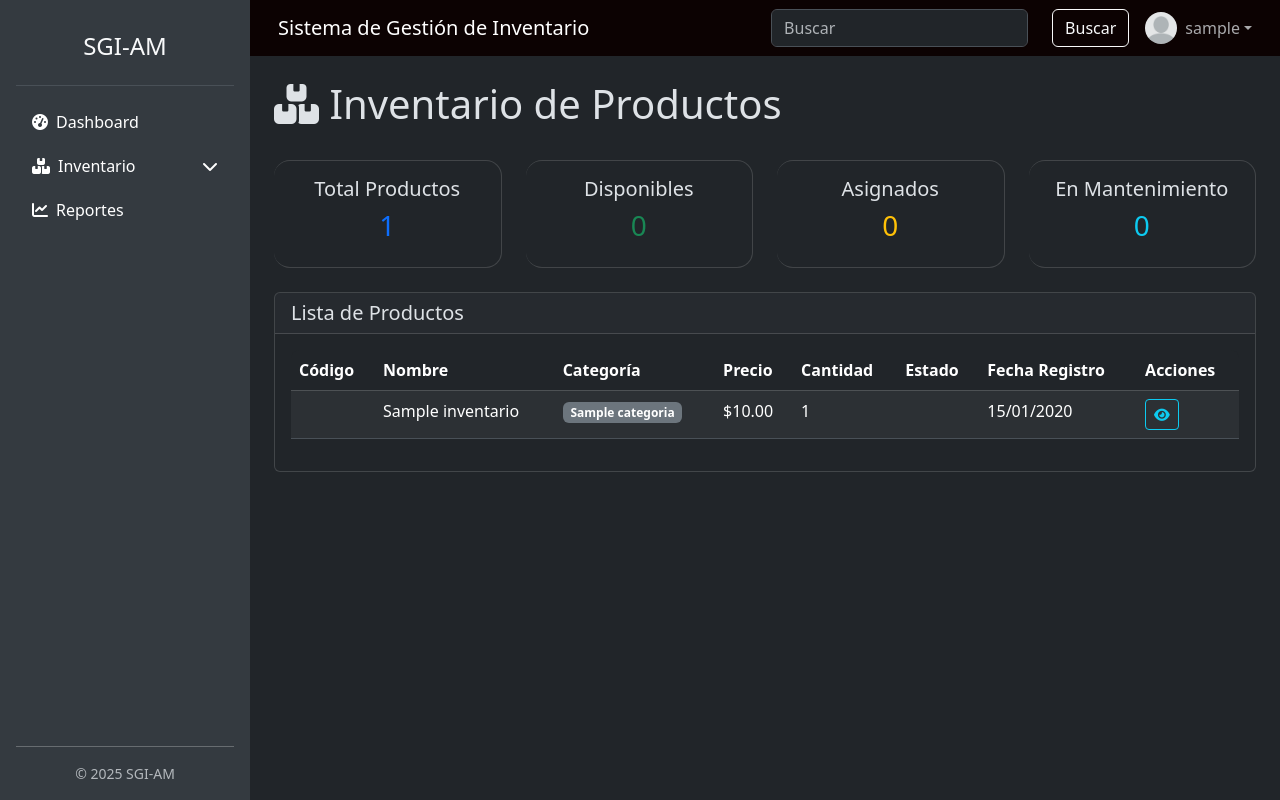
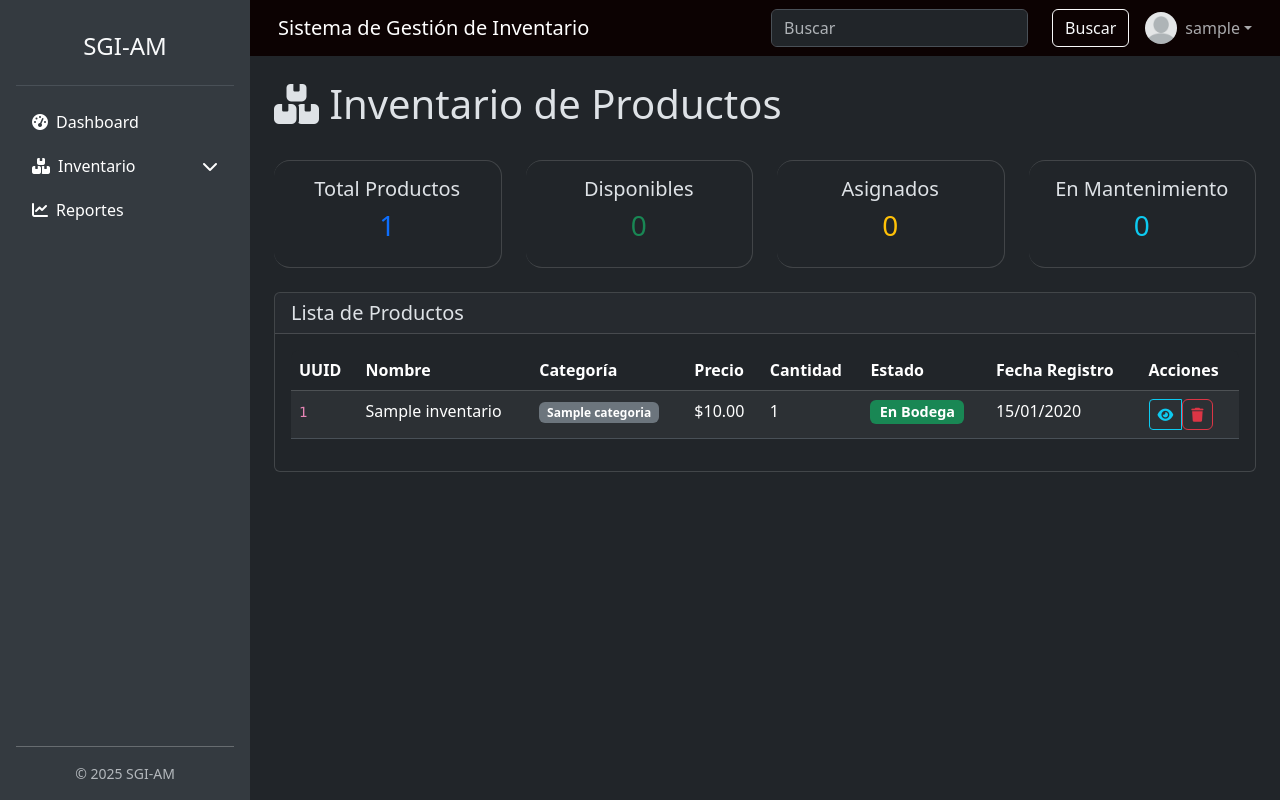
Before and after one commit to alexmartinez-off/SGI-AM, a Flask app: page /productos in a window 1280 px wide. Run offline with Flask 3, Linux system fonts and the light colour scheme; a user stored in the database is signed in; tables that the repository leaves empty hold one stand-in row (values such as "Sample post"); parts of the project's set-up code (start-up, migrations or seed data) failed here and were passed over; some libraries are stand-ins or nearby versions.

Commit message:
Añade ícono y texto al botón de crear orden de entrada, mejora la sección de filtros y actualiza la tabla de productos con nuevos campos y estados.

```diff
--- a/SGI/src/templates/inventario/listar_productos.html
+++ b/SGI/src/templates/inventario/listar_productos.html
@@ -5,6 +5,9 @@
     <h1><i class="fas fa-boxes"></i> Inventario de Productos</h1>
     {% if current_user.rol == 'admin' %}
     <div class="action-buttons">
+        <a href="{{ url_for('inventario.crear_orden_entrada') }}" class="btn btn-success">
+            <i class="fas fa-file-signature"></i> Orden de Entrada
+        </a>
         <a href="{{ url_for('inventario.crear_producto') }}" class="btn btn-primary">
             <i class="fas fa-plus"></i> Nuevo Producto
         </a>
@@ -18,18 +21,15 @@
     {% endif %}
 </div>
 
-<!-- Sección de filtros -->
-<div id="filtros-seccion" class="filter-section d-none">
+<div id="filtros-seccion" class="filter-section d-none mb-4">
     <form method="GET" action="{{ url_for('inventario.listar_productos') }}" id="filtros-form">
         <div class="row">
             <div class="col-md-3">
-                <label for="categoria" class="form-label">Categoría</label>
-                <select name="categoria" id="categoria" class="form-select">
+                <label for="categoria_id" class="form-label">Categoría</label>
+                <select name="categoria_id" id="categoria_id" class="form-select">
                     <option value="">Todas las categorías</option>
                     {% for categoria in categorias %}
-                    <option value="{{ categoria.id }}" {% if request.args.get('categoria') == categoria.id|string %}selected{% endif %}>
-                        {{ categoria.nombre }}
-                    </option>
+                    <option value="{{ categoria.id }}" {% if request.args.get('categoria_id') == categoria.id|string %}selected{% endif %}>{{ categoria.nombre }}</option>
                     {% endfor %}
                 </select>
             </div>
@@ -37,17 +37,15 @@
                 <label for="estado" class="form-label">Estado</label>
                 <select name="estado" id="estado" class="form-select">
                     <option value="">Todos los estados</option>
-                    <option value="disponible" {% if request.args.get('estado') == 'disponible' %}selected{% endif %}>Disponible</option>
-                    <option value="asignado" {% if request.args.get('estado') == 'asignado' %}selected{% endif %}>Asignado</option>
-                    <option value="mantenimiento" {% if request.args.get('estado') == 'mantenimiento' %}selected{% endif %}>En Mantenimiento</option>
+                    <option value="en_bodega" {% if request.args.get('estado') == 'en_bodega' %}selected{% endif %}>En Bodega</option>
+                    <option value="en_uso" {% if request.args.get('estado') == 'en_uso' %}selected{% endif %}>En Uso</option>
+                    <option value="daniado" {% if request.args.get('estado') == 'daniado' %}selected{% endif %}>Dañado</option>
                     <option value="dado_de_baja" {% if request.args.get('estado') == 'dado_de_baja' %}selected{% endif %}>Dado de Baja</option>
                 </select>
             </div>
             <div class="col-md-3">
-                <label for="buscar" class="form-label">Buscar</label>
-                <input type="text" name="buscar" id="buscar" class="form-control"
-                       placeholder="Buscar por nombre o código..."
-                       value="{{ request.args.get('buscar', '') }}">
+                <label for="nombre" class="form-label">Buscar</label>
+                <input type="text" name="nombre" id="nombre" class="form-control" placeholder="Buscar por nombre..." value="{{ request.args.get('nombre', '') }}">
             </div>
             <div class="col-md-3 d-flex align-items-end">
                 <div class="btn-group w-100">
@@ -63,9 +61,8 @@
     </form>
 </div>
 
-<!-- Estadísticas rápidas -->
 <div class="row mb-4">
-    <div class="col-md-3 " >
+    <div class="col-md-3">
         <div class="bg-dark card info-card">
             <div class="card-body text-center">
                 <h5 class="card-title">Total Productos</h5>
@@ -99,18 +96,17 @@
     </div>
 </div>
 
-<!-- Tabla de productos -->
 <div class="card">
     <div class="card-header">
         <h5 class="mb-0">Lista de Productos</h5>
     </div>
     <div class="card-body">
-        {% if productos %}
+        {% if productos.items %}
         <div class="table-responsive">
             <table class="table table-striped table-hover">
                 <thead class="table-dark">
                     <tr>
-                <th>Código</th>
+                        <th>UUID</th>
                         <th>Nombre</th>
                         <th>Categoría</th>
                         <th>Precio</th>
@@ -121,53 +117,64 @@
                     </tr>
                 </thead>
                 <tbody>
-                    {% for producto in productos %}
+                    {% for producto in productos.items %}
                     <tr>
-                        <td><code>{{ producto.codigo_producto }}</code></td>
+                        <td><code>{{ producto.uuid }}</code></td>
                         <td>{{ producto.nombre }}</td>
                         <td>
+                            {% if producto.categoria %}
                                 <span class="badge bg-secondary">{{ producto.categoria.nombre }}</span>
+                            {% else %}
+                                <span class="badge bg-secondary">Sin categoría</span>
+                            {% endif %}
                         </td>
+                        <td>${{ '{:,.2f}'.format(producto.precio|float) if producto.precio is not none else '0.00' }}</td>
+                        <td>{{ producto.cantidad if producto.cantidad is not none else '1' }}</td>
                         <td>
-                            ${{ '{:,.2f}'.format(producto.precio) if producto.precio is not none else '0.00' }}
-                        </td>
-                        <td>
-                            {{ producto.cantidad if producto.cantidad is not none else '0' }}
-                        </td>
-                        <td>
-                            {% if producto.estado == 'disponible' %}
-                                <span class="badge bg-success status-badge">Disponible</span>
-                            {% elif producto.estado == 'asignado' %}
-                                <span class="badge bg-warning status-badge">Asignado</span>
-                            {% elif producto.estado == 'mantenimiento' %}
-                                <span class="badge bg-info status-badge">En Mantenimiento</span>
+                            {% if producto.estado == 'en_bodega' %}
+                                <span class="badge bg-success status-badge">En Bodega</span>
+                            {% elif producto.estado == 'en_uso' %}
+                                <span class="badge bg-warning status-badge">En Uso</span>
+                            {% elif producto.estado == 'daniado' %}
+                                <span class="badge bg-info status-badge">Dañado</span>
                             {% elif producto.estado == 'dado_de_baja' %}
                                 <span class="badge bg-danger status-badge">Dado de Baja</span>
+                            {% else %}
+                                <span class="badge bg-secondary status-badge">{{ producto.estado_display }}</span>
                             {% endif %}
                         </td>
-                        <td>{{ producto.fecha_registro.strftime('%d/%m/%Y') }}</td>
+                        <td>{{ producto.fecha_registro.strftime('%d/%m/%Y') if producto.fecha_registro else '' }}</td>
                         <td>
                             <div class="btn-group btn-group-sm">
-                                <a href="{{ url_for('inventario.ver_producto', id=producto.id) }}"
-                                   class="btn btn-outline-info" title="Ver detalles">
+                                <a href="{{ url_for('inventario.ver_producto', id=producto.id) }}" class="btn btn-outline-info" title="Ver detalles">
                                     <i class="fas fa-eye"></i>
                                 </a>
                                 {% if current_user.rol == 'admin' %}
-                                <a href="{{ url_for('inventario.editar_producto', id=producto.id) }}"
-                                   class="btn btn-outline-primary" title="Editar">
+                                {% if producto.estado != 'dado_de_baja' %}
+                                <a href="{{ url_for('inventario.editar_producto', id=producto.id) }}" class="btn btn-outline-primary" title="Editar">
                                     <i class="fas fa-edit"></i>
                                 </a>
+                                {% else %}
+                                <button type="button" class="btn btn-outline-secondary disabled" title="Producto dado de baja" aria-disabled="true">
+                                    <i class="fas fa-ban"></i>
+                                </button>
+                                {% endif %}
                                 {% if producto.estado != 'dado_de_baja' %}
-                                <a href="{{ url_for('inventario.cambiar_estado_producto', id=producto.id) }}"
-                                   class="btn btn-outline-warning" title="Cambiar estado">
+                                <a href="{{ url_for('inventario.cambiar_estado_producto', id=producto.id) }}" class="btn btn-outline-warning" title="Cambiar estado">
                                     <i class="fas fa-exchange-alt"></i>
                                 </a>
                                 {% endif %}
+                                {% endif %}
+                                {% if producto.estado != 'dado_de_baja' %}
                                 <form action="{{ url_for('inventario.eliminar_producto', id=producto.id) }}" method="post" style="display:inline;" onsubmit="return confirmarEliminacion('{{ producto.nombre }}')">
                                     <button type="submit" class="btn btn-outline-danger" title="Eliminar">
                                         <i class="fas fa-trash"></i>
                                     </button>
                                 </form>
+                                {% else %}
+                                <button type="button" class="btn btn-outline-danger disabled" title="Eliminar" aria-disabled="true">
+                                    <i class="fas fa-trash"></i>
+                                </button>
                                 {% endif %}
                             </div>
                         </td>
@@ -177,49 +184,33 @@
             </table>
         </div>
 
-        <!-- Paginación -->
         {% if productos.pages > 1 %}
         <nav aria-label="Paginación de productos">
             <ul class="pagination justify-content-center">
                 {% if productos.has_prev %}
                 <li class="page-item">
-                    <a class="page-link" href="{{ url_for('inventario.listar_productos', page=productos.prev_num, **request.args) }}">
-                        Anterior
-                    </a>
+                    <a class="page-link" href="{{ url_for('inventario.listar_productos') }}?page={{ productos.prev_num }}{% if qs %}&{{ qs }}{% endif %}">Anterior</a>
                 </li>
                 {% endif %}
-
                 {% for page_num in productos.iter_pages() %}
                     {% if page_num %}
                         {% if page_num != productos.page %}
-                        <li class="page-item">
-                            <a class="page-link" href="{{ url_for('inventario.listar_productos', page=page_num, **request.args) }}">
-                                {{ page_num }}
-                            </a>
-                        </li>
+                        <li class="page-item"><a class="page-link" href="{{ url_for('inventario.listar_productos') }}?page={{ page_num }}{% if qs %}&{{ qs }}{% endif %}">{{ page_num }}</a></li>
                         {% else %}
-                        <li class="page-item active">
-                            <span class="page-link">{{ page_num }}</span>
-                        </li>
+                        <li class="page-item active"><span class="page-link">{{ page_num }}</span></li>
                         {% endif %}
                     {% else %}
-                    <li class="page-item disabled">
-                        <span class="page-link">…</span>
-                    </li>
+                    <li class="page-item disabled"><span class="page-link">…</span></li>
                     {% endif %}
                 {% endfor %}
-
                 {% if productos.has_next %}
                 <li class="page-item">
-                    <a class="page-link" href="{{ url_for('inventario.listar_productos', page=productos.next_num, **request.args) }}">
-                        Siguiente
-                    </a>
+                    <a class="page-link" href="{{ url_for('inventario.listar_productos') }}?page={{ productos.next_num }}{% if qs %}&{{ qs }}{% endif %}">Siguiente</a>
                 </li>
                 {% endif %}
             </ul>
         </nav>
         {% endif %}
-
         {% else %}
         <div class="text-center py-5">
             <i class="fas fa-inbox fa-3x text-muted mb-3"></i>
```
Lines whose indentation alone changed are shown as unchanged.
